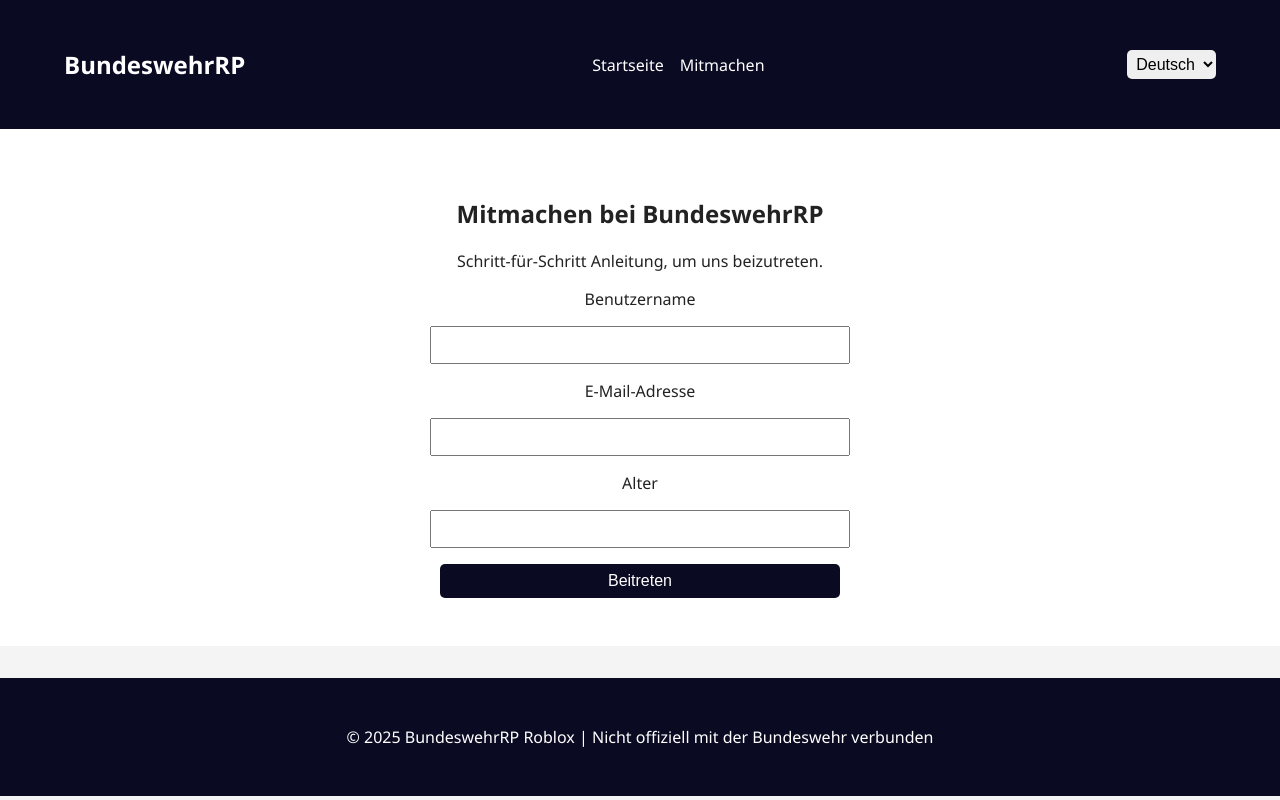
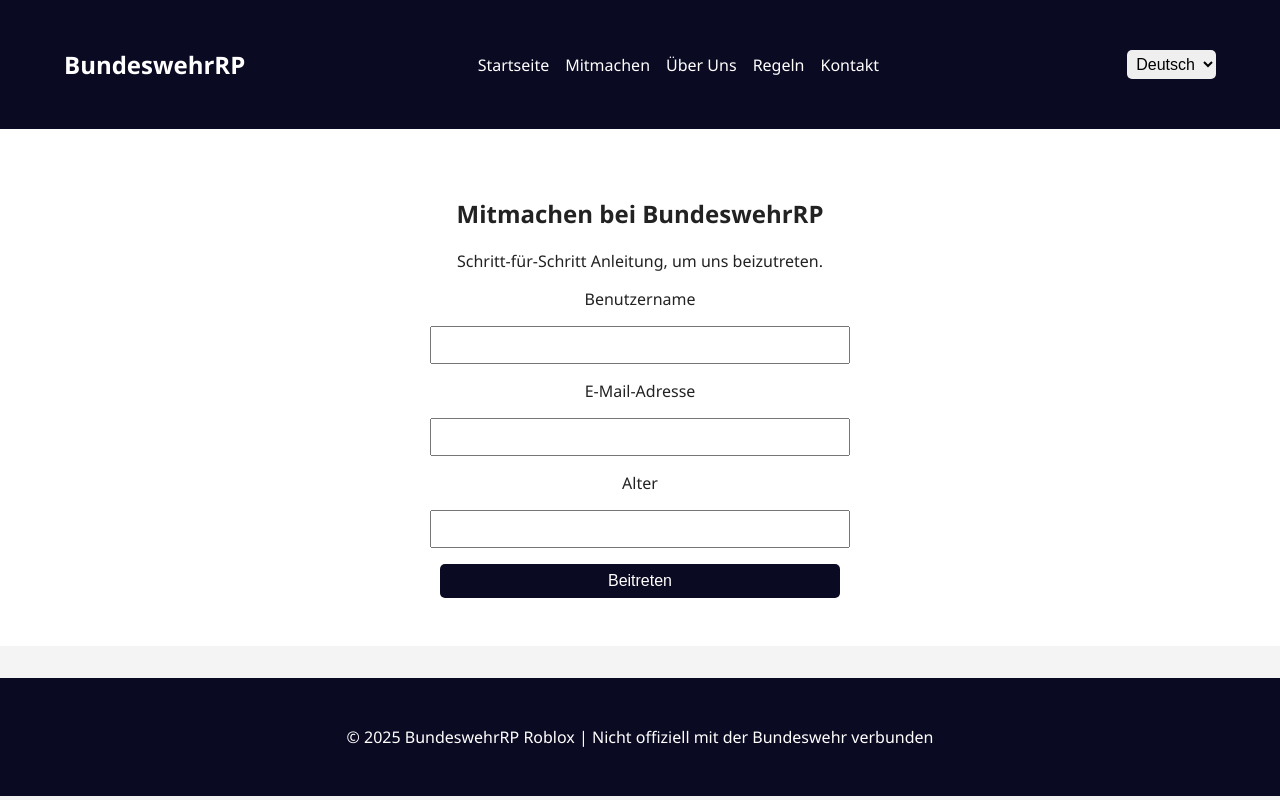
Before and after one commit to MepxDev/bundeswehrrp, a plain HTML site: page join/index.html in a window 1280 px wide. Drawn offline with Linux system fonts and the light colour scheme.

Commit message:
Update index.html

```diff
--- a/join/index.html
+++ b/join/index.html
@@ -14,6 +14,9 @@
         <ul class="nav-links">
           <li><a href="/home/" data-i18n="home">Startseite</a></li>
           <li><a href="/join/" data-i18n="join">Mitmachen</a></li>
+          <li><a href="/about/" data-i18n="about">Über Uns</a></li>
+          <li><a href="/rules/" data-i18n="rules">Regeln</a></li>
+          <li><a href="/contact/" data-i18n="contact">Kontakt</a></li>
         </ul>
       </nav>
       <div class="language-switcher">
```
